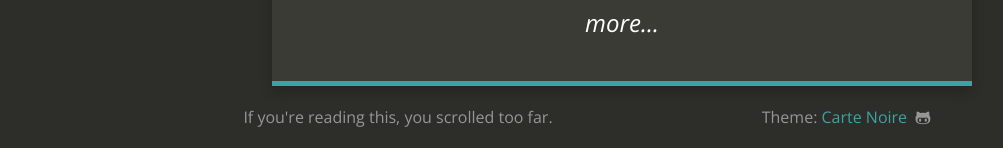
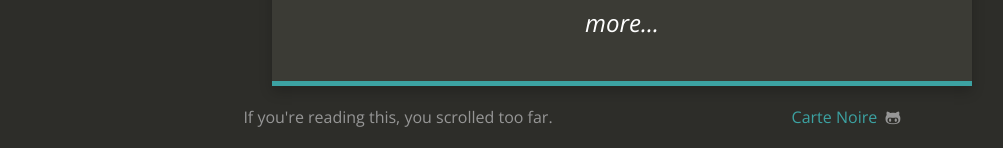
Before and after one commit to brianbunke/brianbunke.github.io, a Jekyll site: the page built from index.html, in a window 1280 px wide. Shown: the part 749-897 px from the top of the page, without its empty margins (18-1021 px from the left). Built offline with Jekyll 4.4.1, drawn with Linux system fonts in a browser that asks for light colours; nearby versions of some CDN libraries.

Commit message:
Update config

```diff
--- a/_config.yml
+++ b/_config.yml
@@ -25,7 +25,7 @@
 
 # Footer
 footer_left: "If you're reading this, you scrolled too far."
-footer_right: "Theme: <a href=\"https://github.com/jacobtomlinson/carte-noire\">Carte Noire</a> &nbsp;<i class=\"fa fa-github-alt\"></i>"
+footer_right: "<a href=\"https://github.com/jacobtomlinson/carte-noire\">Carte Noire</a> &nbsp;<i class=\"fa fa-github-alt\"></i>"
 
 # Build settings
 markdown: kramdown
```
